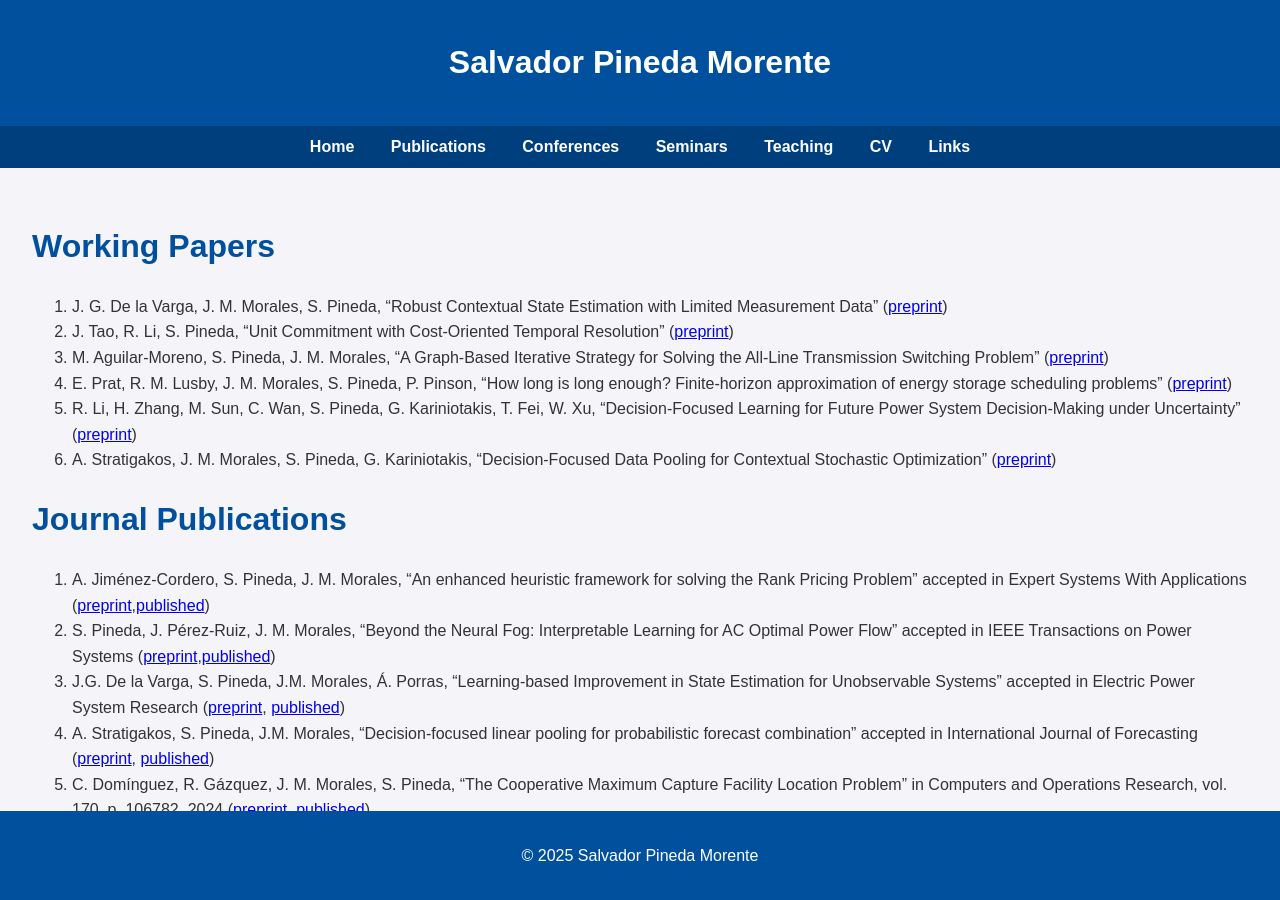
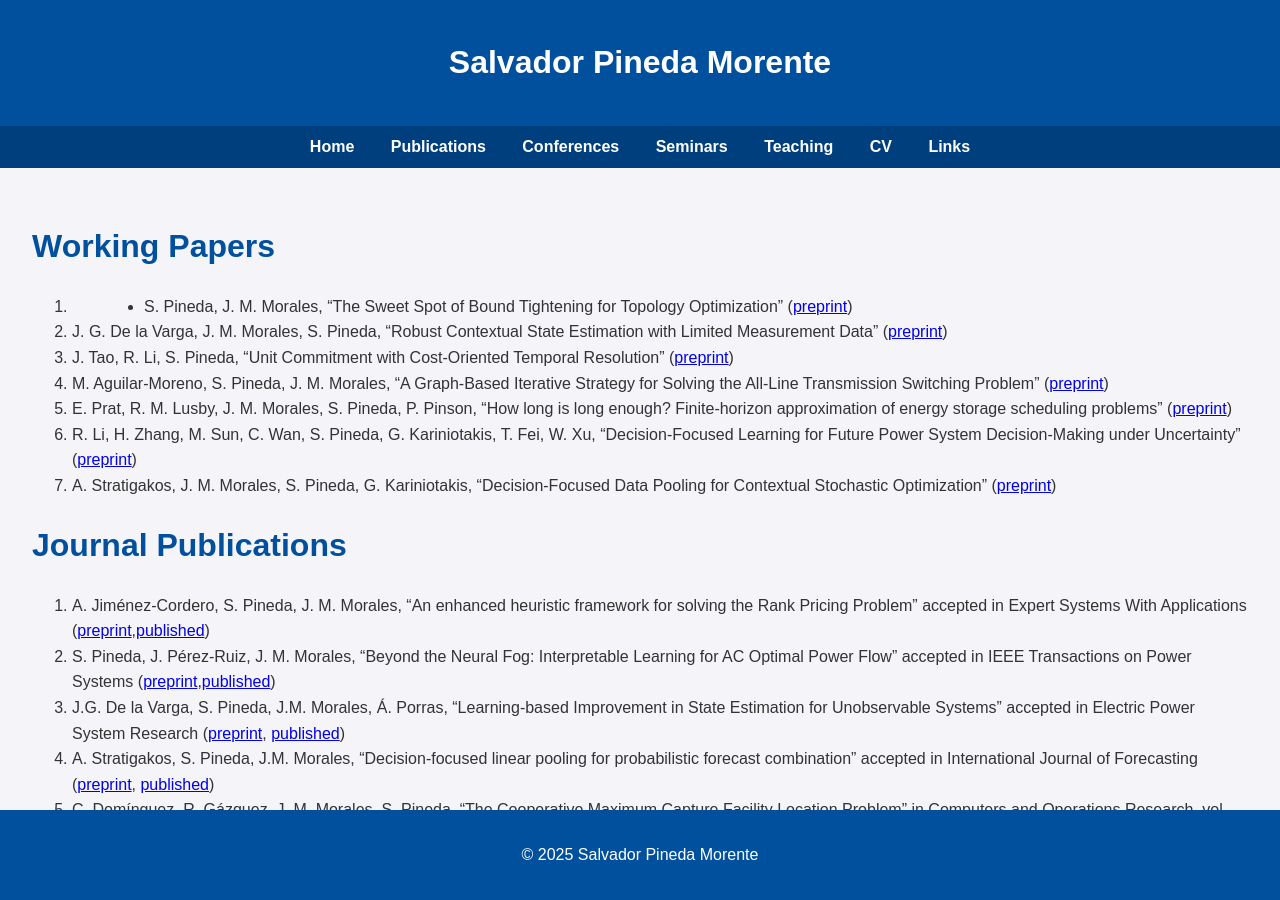
Before and after one commit to salvapineda/salvapineda.github.io, a Jekyll site: the page built from publications.md, in a window 1280 px wide and 900 px high. Built offline with Jekyll 4.4.1, drawn with Linux system fonts in a browser that asks for light colours.

Commit message:
preprint sweet spot

```diff
--- a/publications.md
+++ b/publications.md
@@ -10,6 +10,7 @@ title: "Publications"
 
 # Working Papers
 
+1. - S. Pineda, J. M. Morales, "The Sweet Spot of Bound Tightening for Topology Optimization" ([preprint](https://arxiv.org/abs/2507.16496))
 1. J. G. De la Varga, J. M. Morales, S. Pineda, "Robust Contextual State Estimation with Limited Measurement Data" ([preprint](https://arxiv.org/abs/2507.08767))
 1.  J. Tao, R. Li, S. Pineda, "Unit Commitment with Cost-Oriented Temporal Resolution" ([preprint](https://arxiv.org/abs/2506.02707))
 1.  M. Aguilar-Moreno, S. Pineda, J. M. Morales, "A Graph-Based Iterative Strategy for Solving the All-Line Transmission Switching Problem" ([preprint](https://arxiv.org/abs/2502.10333))
```
